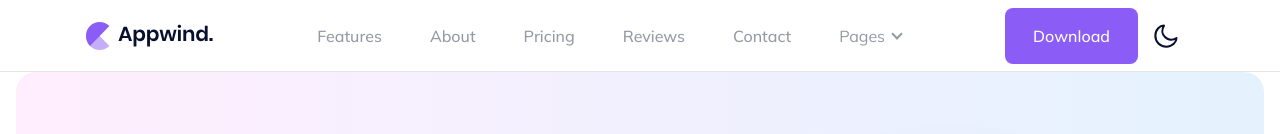
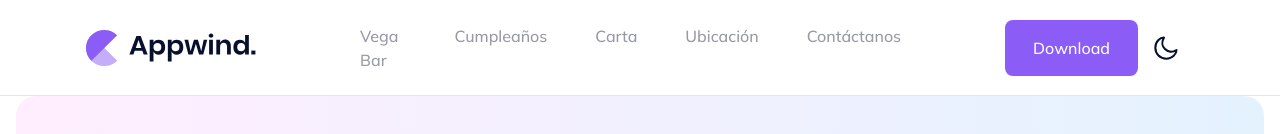
Before and after one commit to elliotsand/landing-vega, a plain HTML site: page index.html in a window 1280 px wide. Shown: the top 134 px of the page. Drawn offline with nearby package versions, Linux system fonts and the light colour scheme.

Commit message:
task 840

```diff
--- a/index.html
+++ b/index.html
@@ -58,50 +58,32 @@
                             <li>
                                 <a href="#features" :class="scrolledFromTop ? 'aj lg:aP' : 'aj lg:aQ' "
                                    class="scroll-menu aR aS aT hover:aU lg:aV a6 lg:aW xl:aX aj lg:aP">
-                                    Features
+                                    Vega Bar
                                 </a>
                             </li>
                             <li>
                                 <a href="#about" :class="scrolledFromTop ? 'aj lg:aP' : 'aj lg:aQ' "
                                    class="scroll-menu aR aS aT hover:aU lg:aV a6 lg:aW xl:aX aj lg:aP">
-                                    About
+                                    Cumpleaños
                                 </a>
                             </li>
                             <li>
                                 <a href="#pricing" :class="scrolledFromTop ? 'aj lg:aP' : 'aj lg:aQ' "
                                    class="scroll-menu aR aS aT hover:aU lg:aV a6 lg:aW xl:aX aj lg:aP">
-                                    Pricing
+                                    Carta
                                 </a>
                             </li>
                             <li>
                                 <a href="#testimonial" :class="scrolledFromTop ? 'aj lg:aP' : 'aj lg:aQ' "
                                    class="scroll-menu aR aS aT hover:aU lg:aV a6 lg:aW xl:aX aj lg:aP">
-                                    Reviews
+                                    Ubicación
                                 </a>
                             </li>
                             <li>
                                 <a href="#contact" :class="scrolledFromTop ? 'aj lg:aP' : 'aj lg:aQ' "
                                    class="scroll-menu aR aS aT hover:aU lg:aV a6 lg:aW xl:aX aj lg:aP">
-                                    Contact
+                                    Contáctanos
                                 </a>
-                            </li>
-                            <li class="ae aY submenu-item">
-                                <a href="javascript:void(0)" @click="dropdownOpen = !dropdownOpen"
-                                   :class="scrolledFromTop ? 'aj lg:aP' : 'aj lg:aQ' "
-                                   class="aR aT group-hover:aU lg:aV lg:aZ lg:a_ a6 lg:a10 xl:aX ae after:ao after:a11 after:a12 after:a13 after:a14 after:a15 after:ax lg:after:a16 after:a17 after:aq/2 after:a18[-50%] after:a19[-2px] aj lg:aP">
-                                    Pages
-                                </a>
-                                <div :class="dropdownOpen ? 'al' : 'am lg:al ' "
-                                     class="submenu ae lg:ao lg:az[250px] aL lg:ay[115%] a1a aw lg:a1b lg:a1c lg:aD lg:a1d group-hover:a1e lg:group-hover:a1f lg:group-hover:aL a0 dark:aC a1g[top] a1h am lg:al">
-                                    <a href="blog-grid.html"
-                                       class="al a1i a1j dark:a1k dark:hover:aU a1l hover:aU av[10px] lg:af">
-                                        Blog Grid Page
-                                    </a>
-                                    <a href="blog-details.html"
-                                       class="al a1i a1j dark:a1k dark:hover:aU a1l hover:aU av[10px] lg:af">
-                                        Blog Details Page
-                                    </a>
-                                </div>
                             </li>
                         </ul>
                     </nav>
```
